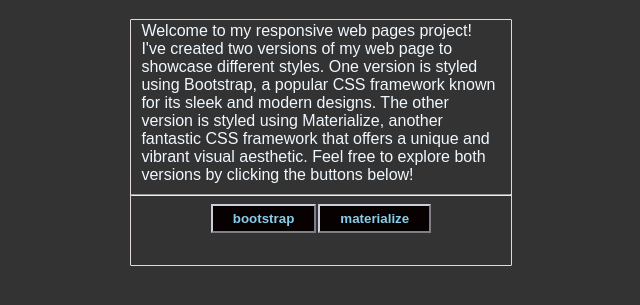
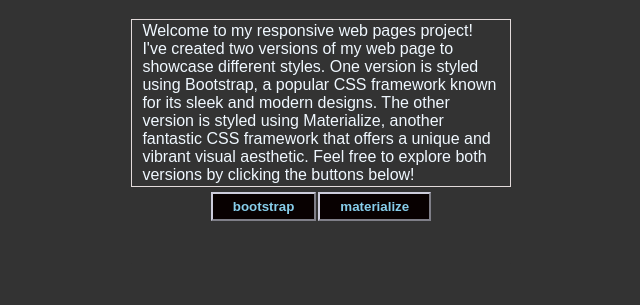
Before and after one commit to Brianmahlatse/responsive_webpages, a plain HTML site: page index.html in a window 1280 px wide. Shown: the part 61-366 px from the top of the page, without its empty margins (319-959 px from the left). Drawn offline with Linux system fonts and the light colour scheme.

Commit message:
remove divide line and border from home-container

```diff
--- a/index.html
+++ b/index.html
@@ -21,7 +21,6 @@
             framework that offers a unique and vibrant visual aesthetic. Feel free to explore both versions
             by clicking the buttons below!
         </div>
-        <hr>
         <div class="buttons">
             <div class="boostrap-button">
                 <input type="button" id="next-page" onclick="bootstrap()" value="bootstrap">
--- a/styles/styles.css
+++ b/styles/styles.css
@@ -19,13 +19,14 @@
       background-color: rgb(51, 51, 51,0.99);
       margin: 0 auto;
       border-radius: 1px;
-      border: 1px rgb(226, 218, 218) solid;
       padding-bottom: 5px;
     }
    .intro{
+      border: 1px rgb(226, 218, 218) solid;
       padding: 2px 10px;
       color: rgb(228, 217, 217);
       color: aliceblue;
+      margin-bottom: 5px;
    }
 
     .boostrap-button{
```
